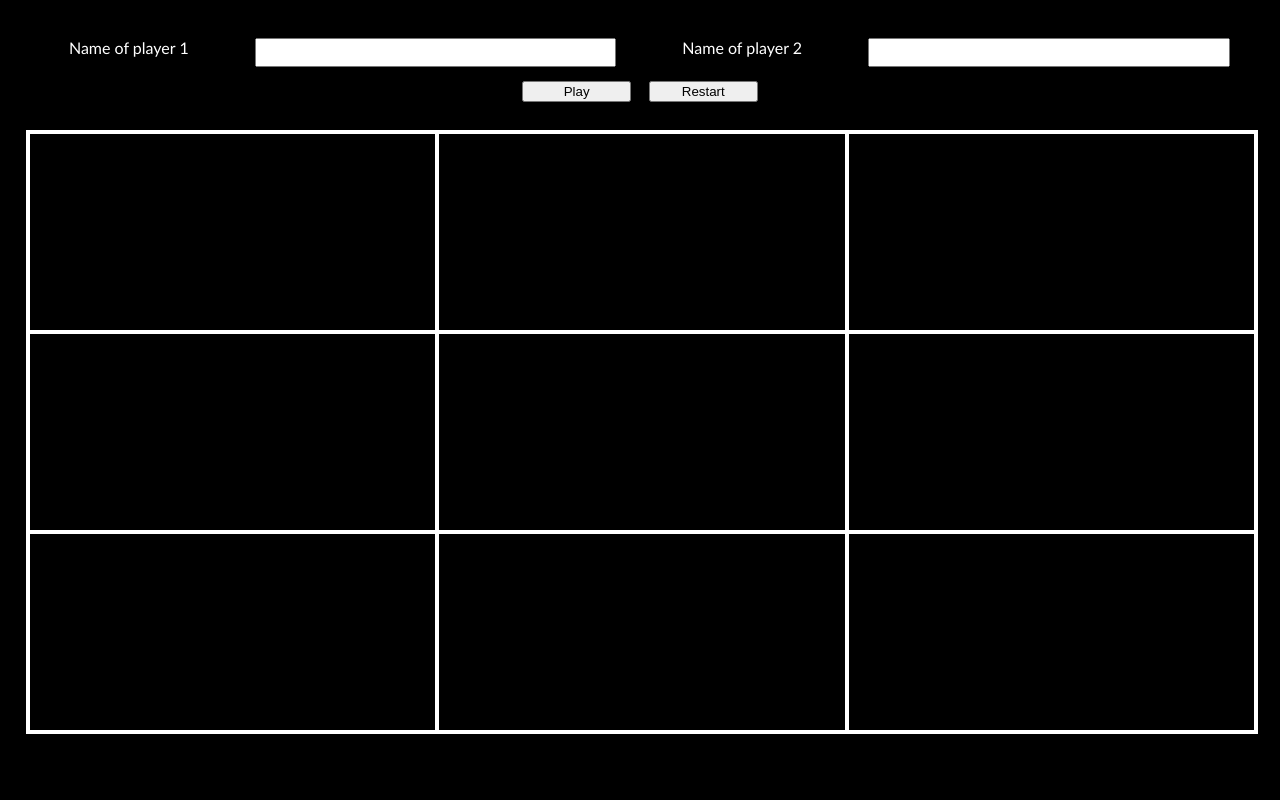
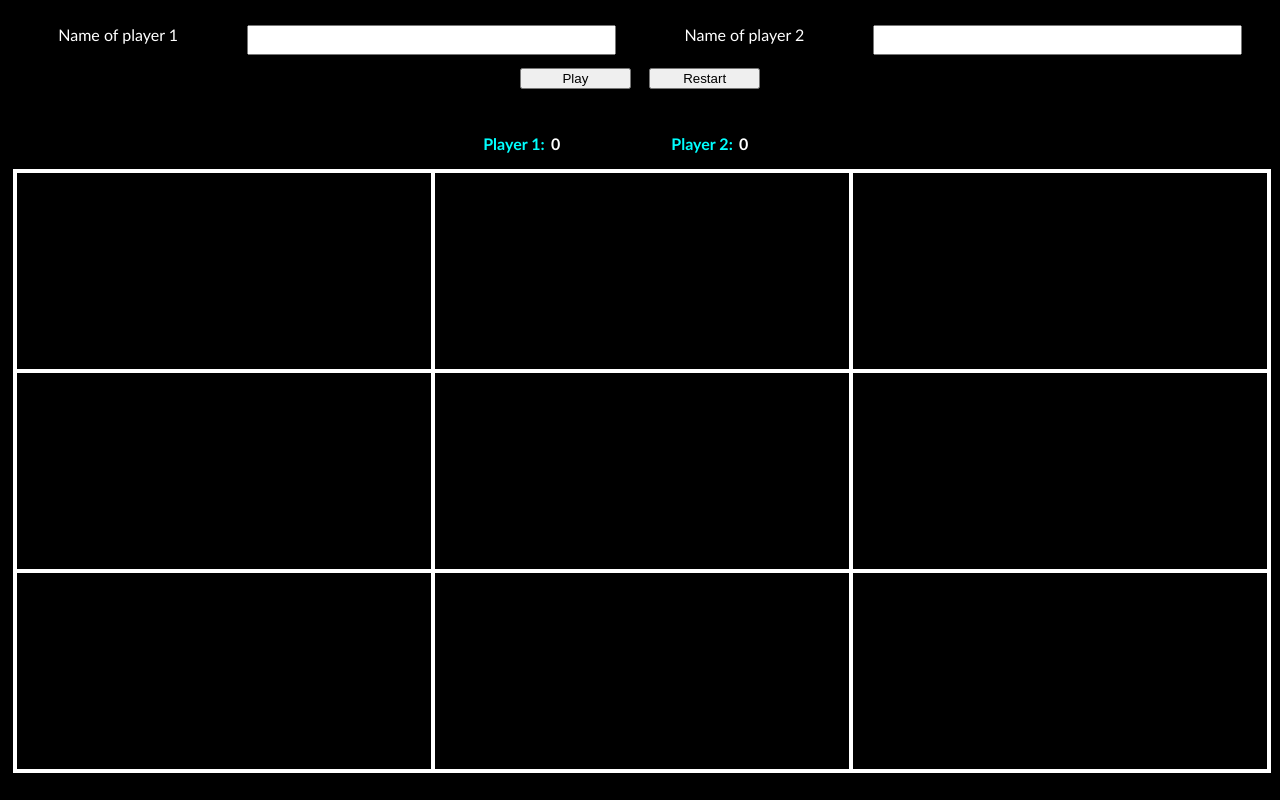
Before and after one commit to Alan2alm/odin-tic-tac-toe, a plain HTML site: page index.html in a window 1280 px wide. Drawn offline with Linux system fonts and the light colour scheme.

Commit message:
change index.html main.js style.css

```diff
--- a/index.html
+++ b/index.html
@@ -21,6 +21,10 @@
                 </div>
             </form>
         </div>
+        <div class="pointsContainer">
+            <div><p id="playerlabel">Player 1:</p><p id="player1-points">0</p></div>
+            <div><p id="playerlabel">Player 2:</p><p id="player2-points">0</p></div>
+        </div>
         <div class="gameBoard">
             <div id="box-1"></div>
             <div id="box-2"></div>
--- a/main.js
+++ b/main.js
@@ -5,6 +5,7 @@
 //numb decides if the player uses X or O, player 1 = X, player 2 = O
 const playBtn = document.querySelector("#playBtn");
 const restartBtn = document.querySelector("#restartBtn");
+
 
 function createPlayer(name, mark){
     var name = name;
@@ -18,7 +19,6 @@ const player2 = createPlayer("Enzo", "O");
 
 const gameboard = (function (){
     let board = [];
-
 
     const prepareBoard = () =>{
         board = document.querySelectorAll("[id^=box-]");
@@ -79,12 +79,15 @@ const gameboard = (function (){
 
 const playGame = (function(){
     let players = [];
+    const pointsP = [document.querySelector("#player1-points"), document.querySelector("#player2-points")];
     let isPlaying = 0; //who turn is, 0 = player 1, 1 = player 2.
     let running = false;
     const winConditions = [[0,1,2], [3,4,5], [6,7,8], [0,3,6], [1,4,7], [2,5,8], [0,4,8], [2,4,6]];
     const startGame = () => {
         players[0] = createPlayer(document.querySelector("#textInput1").value, "X");
         players[1] = createPlayer(document.querySelector("#textInput2").value, "O");
+        pointsP[0].textContent = 0;
+        pointsP[1].textContent = 0;
         isPlaying = 0;
         running = true;
         //changed prepareBoard() for resetBoard because it was adding new eventListener functions to the mark boxes
@@ -94,6 +97,8 @@ const playGame = (function(){
     const restartGame = () => {
         gameboard.resetBoard();
         players = [];
+        pointsP[0].textContent = 0;
+        pointsP[1].textContent = 0;
         isPlaying = 0;
         running = false;
     };
@@ -140,6 +145,7 @@ const playGame = (function(){
             }else if( player.mark == firstCell && firstCell == SecondCell && SecondCell == ThirdCell){
                 roundWon = true;
                 player.points += 1;
+                pointsP[(players.indexOf(player))].textContent = player.points;
                 break;
             }
         }
--- a/style.css
+++ b/style.css
@@ -13,7 +13,7 @@ body{
     flex-direction: column;
     align-content: center;
     justify-content: center;
-    padding: 2%;
+    padding: 1%;
     font-family:'Trebuchet MS', 'Lucida Sans Unicode', 'Lucida Grande', 'Lucida Sans', Arial, sans-serif;
 }
 
@@ -24,6 +24,23 @@ body{
     display: flex;
     flex-direction: column;
 }
+
+.pointsContainer{
+    display: flex;
+    flex-direction: row;
+    align-content: center;
+    justify-content: center;
+    text-align: center;
+    width: 100%;
+    gap: 5%;
+}
+
+.pointsContainer > div{
+    display: flex;
+    width: 10%;
+    gap: 5%;
+}
+
 
 form{
     display: grid;
@@ -85,3 +102,13 @@ form{
     font-size: 11rem;
     border: 2px solid white;
 }
+
+#playerlabel{
+    font-weight: 900;
+    color: aqua;
+}
+
+[id$="-points"]{
+    font-weight: 900;
+    font-size: 1rem;
+}
```
